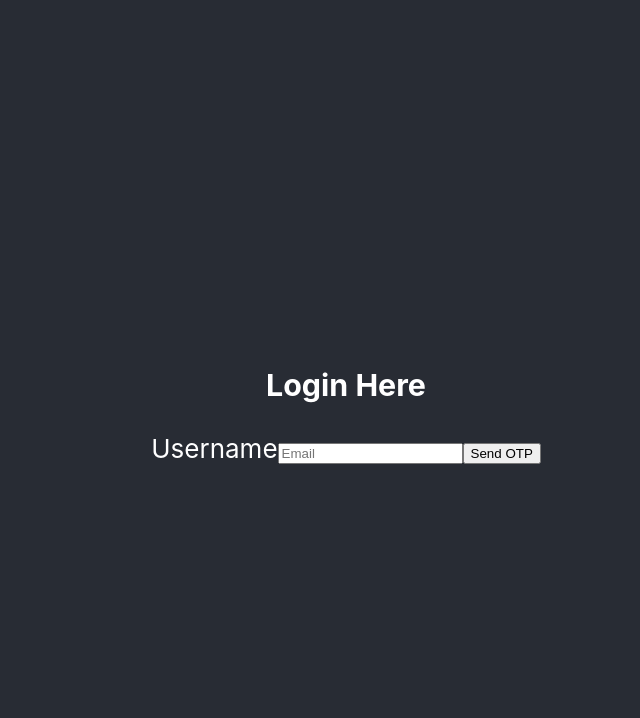
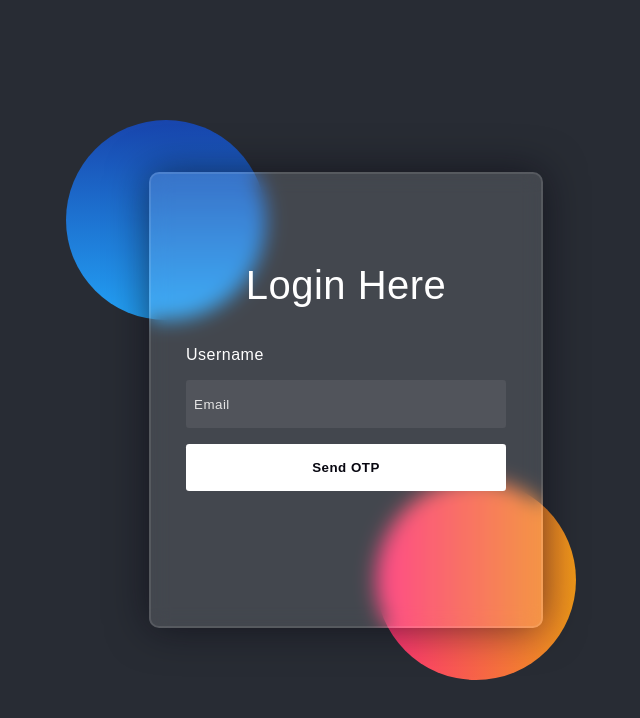
Before and after one commit to abhinavsingh06/login-react-web, a React (Create React App) app: page / in a window 1280 px wide. Shown: the top 718 px of the page, without its empty margins (294-934 px from the left). Built offline with nearby package versions, Linux system fonts and the light colour scheme; the HTML template or start-up script is replaced by a standard one.

Commit message:
chore: add styling to the form

```diff
--- a/src/stylesheets/loginform.css
+++ b/src/stylesheets/loginform.css
@@ -0,0 +1,115 @@
+.background {
+  width: 25rem;
+  height: 25rem;
+  position: absolute;
+  transform: translate(-50%,-50%);
+  left: 50%;
+  top: 50%;
+}
+
+.background .shape {
+  height: 200px;
+  width: 200px;
+  position: absolute;
+  border-radius: 50%;
+}
+
+.shape:first-child {
+  background: linear-gradient(
+      #1845ad,
+      #23a2f6
+  );
+  left: -80px;
+  top: -80px;
+}
+
+.shape:last-child {
+  background: linear-gradient(
+      to right,
+      #ff2f78,
+      #f09819
+  );
+  right: -30px;
+  bottom: -80px;
+}
+
+form {
+  height: 22rem;
+  width: 20rem;
+  background-color: rgba(255,255,255,0.13);
+  position: absolute;
+  transform: translate(-50%,-50%);
+  top: 50%;
+  left: 50%;
+  border-radius: 10px;
+  backdrop-filter: blur(10px);
+  border: 2px solid rgba(255,255,255,0.1);
+  box-shadow: 0 0 40px rgba(8,7,16,0.6);
+  padding: 50px 35px;
+}
+
+form * {
+  font-family: ‘Poppins’,sans-serif;
+  color: #ffffff;
+  letter-spacing: 0.5px;
+  outline: none;
+  border: none;
+}
+
+form h3 {
+  font-size: 2.5rem;
+  font-weight: 500;
+  line-height: 42px;
+  text-align: center;
+}
+
+label {
+  display: block;
+  margin-top: 30px;
+  font-size: 16px;
+  font-weight: 500;
+  text-align: left;
+}
+
+input {
+  display: block;
+  height: 3rem;
+  width: 95%;
+  background-color: rgba(255,255,255,0.07);
+  border-radius: 3px;
+  margin-top: 1rem;
+  font-weight: 300;
+  padding: 0 0.5rem;
+}
+::placeholder {
+  color: #e5e5e5;
+}
+
+button {
+  width: 100%;
+  background-color: #ffffff;
+  color: #080710;
+  padding: 1rem 0;
+  font-weight: 600;
+  border-radius: 0.2rem;
+  cursor: pointer;
+  margin-top: 1rem;
+}
+
+.btn-wrapper {
+  display: flex;
+  justify-content: space-between;
+  align-items: center;
+  width: 100%;
+  margin: 0 auto;
+}
+
+.btn:first-child {
+  width: 90%;
+  margin-right: 1rem;
+}
+
+.btn:last-child {
+  width: 90%;
+  margin-left: 2rem;
+}
```
